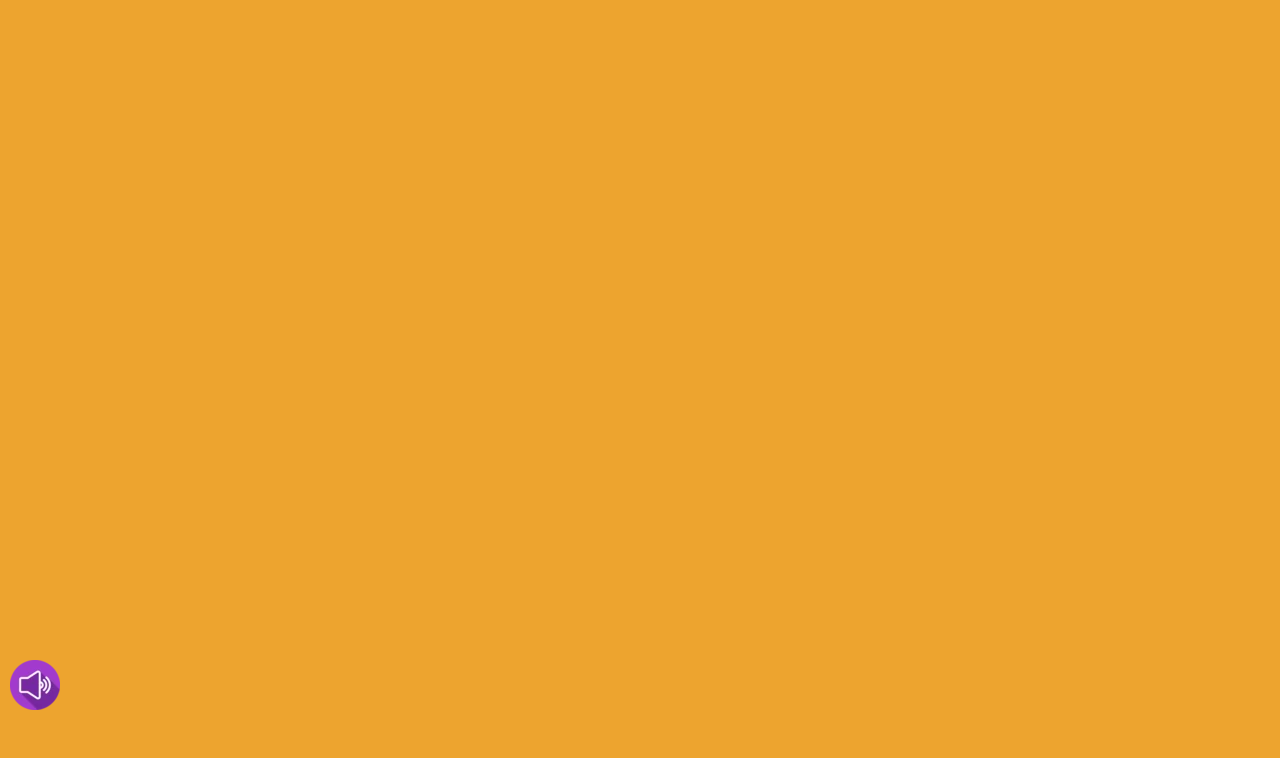
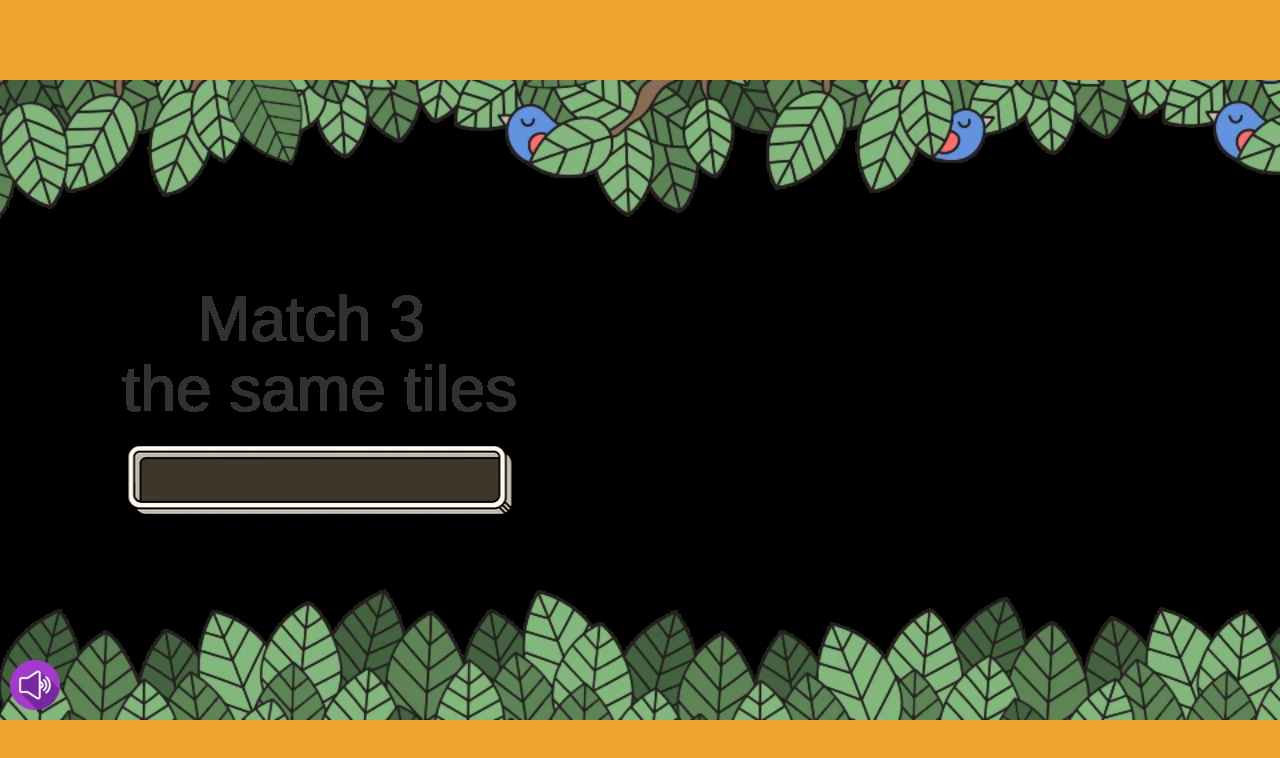
Before and after one commit to dimayu2882/3Tiles, a website built with Vite: page index.html in a window 1280 px wide. Built offline with nearby package versions, Linux system fonts and the light colour scheme; files whose address does not match are found by name.

Commit message:
creat left scene

```diff
--- a/index.html
+++ b/index.html
@@ -2,9 +2,9 @@
 <html lang="en">
 <head>
 	<meta charset="UTF-8" />
-	<link rel="icon" type="image/ico" href="/favicon.ico" />
+	<link rel="icon" type="image/png" href="/favicon.png" />
 	<meta name="viewport" content="width=device-width, initial-scale=1.0" />
-	<title>Crada Match</title>
+	<title>Match tree</title>
 	<link href="/style.css" rel="stylesheet">
 </head>
 
--- a/public/style.css
+++ b/public/style.css
@@ -34,6 +34,7 @@ canvas {
 	height: 100%;
 	object-fit: contain;
 	overflow: hidden;
+	background-color: #fff;
 }
 
 #preloader {
--- a/src/common/enums.js
+++ b/src/common/enums.js
@@ -2,6 +2,9 @@ export const labels = {
 	game: 'game',
 	sound: 'sound',
 	muteSlash: 'muteSlash',
+	leftScene: 'leftScene',
+	rightScene: 'rightScene',
+	containerUnits: 'containerUnits',
 };
 
 export const elementType = {
--- a/src/game/MainGame.js
+++ b/src/game/MainGame.js
@@ -3,7 +3,11 @@ import { Assets, Container } from 'pixi.js';
 import { appTextures } from '../common/assets.js';
 import { LOADER_FILL, PRELOADER_ID } from '../common/constants.js';
 import { labels } from '../common/enums.js';
-import { createSoundButton } from '../ui/index.js';
+import {
+	createSoundButton,
+	createBackgroundTop,
+	createBackgroundBottom, createLeftScene
+} from '../ui/index.js';
 import { eventBus } from '../utils/EventBus.js';
 import { GameManager } from './GameManager.js';
 
@@ -40,10 +44,13 @@ export class MainGame {
 		const { app } = this;
 		await this.loadAppAssets();
 
+		app.stage.addChild(this.gameContainer);
 		this.gameContainer.addChild(
-			createSoundButton(app)
+			createBackgroundTop(app),
+			createBackgroundBottom(app),
+			createLeftScene(app),
+			createSoundButton(app),
 		);
-		app.stage.addChild(this.gameContainer);
 
 		this.gameManager = new GameManager(app);
 		eventBus.emit('startGame');
--- a/src/modules/AppGame.js
+++ b/src/modules/AppGame.js
@@ -15,8 +15,8 @@ export class AppGame {
 	async initGame() {
 		this.app = new Application();
 		await this.app.init({
-			width: GAME_WIDTH,
-			height: GAME_HEIGHT,
+			width: window.innerWidth,
+			height: window.innerWidth / 2,
 			backgroundAlpha: 0,
 			antialias: true,
 			autoDensity: true,
@@ -38,11 +38,11 @@ export class AppGame {
 			let width, height;
 
 			if (ww >= wh) {
-				width = Math.min(ww, wh * 2, GAME_WIDTH);
+				width = ww;
 				height = width / 2;
 			} else {
-				height = Math.min(wh, ww * 2);
-				width = height / 2;
+				height = window.innerHeight;
+				width = window.innerWidth;
 			}
 			return { width, height };
 		}
--- /dev/null
+++ b/src/ui/backgroundBottom.js
@@ -0,0 +1,29 @@
+import { PixiElement } from '../utils/PixiElement.js';
+import { allTextureKeys } from '../common/assets.js';
+import { elementType, labels } from '../common/enums.js';
+
+export default function createBackgroundBottom(app) {
+	const backgroundBottom = new PixiElement(
+		{
+			type: elementType.SPRITE,
+			texture: allTextureKeys.bgBottom,
+			width: app.renderer.width,
+		},
+		onResizeHandler,
+		true
+	);
+	const elementBackgroundBottom = backgroundBottom.getElement();
+
+	const aspectRatio = elementBackgroundBottom.texture.width / elementBackgroundBottom.texture.height;
+	elementBackgroundBottom.height = elementBackgroundBottom.width / aspectRatio;
+	elementBackgroundBottom.position.set(0, app.renderer.height - elementBackgroundBottom.height);
+
+	function onResizeHandler() {
+		elementBackgroundBottom.width = app.renderer.width;
+		const aspectRatio = elementBackgroundBottom.texture.width / elementBackgroundBottom.texture.height;
+		elementBackgroundBottom.height = elementBackgroundBottom.width / aspectRatio;
+		elementBackgroundBottom.position.set(0, app.renderer.height - elementBackgroundBottom.height);
+	}
+
+	return elementBackgroundBottom;
+}
--- /dev/null
+++ b/src/ui/backgroundTop.js
@@ -0,0 +1,27 @@
+import { PixiElement } from '../utils/PixiElement.js';
+import { allTextureKeys } from '../common/assets.js';
+import { elementType, labels } from '../common/enums.js';
+
+export default function createBackgroundTop(app) {
+	const backgroundTop = new PixiElement(
+		{
+			type: elementType.SPRITE,
+			texture: allTextureKeys.bgTop,
+			position: [0],
+			width: app.renderer.width,
+		},
+		onResizeHandler,
+		true
+	);
+	const elementBackgroundTop = backgroundTop.getElement();
+	const aspectRatio = elementBackgroundTop.texture.width / elementBackgroundTop.texture.height;
+	elementBackgroundTop.height = elementBackgroundTop.width / aspectRatio;
+
+	function onResizeHandler() {
+		elementBackgroundTop.width = app.renderer.width;
+		const aspectRatio = elementBackgroundTop.texture.width / elementBackgroundTop.texture.height;
+		elementBackgroundTop.height = elementBackgroundTop.width / aspectRatio;
+	}
+
+	return elementBackgroundTop;
+}
--- /dev/null
+++ b/src/ui/leftScene.js
@@ -0,0 +1,67 @@
+import { PixiElement } from '../utils/PixiElement.js';
+import { allTextureKeys } from '../common/assets.js';
+import { elementType, labels } from '../common/enums.js';
+
+export default function createLeftScene(app) {
+	const textTitle = new PixiElement({
+		type: elementType.TEXT,
+		text: 'Match 3 \nthe same tiles',
+		style: {
+			fontFamily: 'Arial',
+			fontSize: app.renderer.width / 20,
+			fill: '#313131',
+			align: 'center',
+		}
+	});
+	const elementTextTitle = textTitle.getElement();
+
+	const containerUnits = new PixiElement({
+		type: elementType.SPRITE,
+		texture: allTextureKeys.container,
+		label: labels.containerUnits
+	});
+	const elementContainerUnits = containerUnits.getElement();
+
+	const leftScene = new PixiElement({
+			type: elementType.CONTAINER,
+			label: labels.leftScene,
+		}, onResizeHandlerLeftScene, true);
+	const elementLeftScene = leftScene.getElement();
+
+	leftScene.addChildren([elementTextTitle, elementContainerUnits]);
+
+	elementContainerUnits.position.set(
+		(elementTextTitle.width - elementContainerUnits.width) / 2,
+		elementTextTitle.height + 20
+	);
+
+	elementLeftScene.pivot.set(elementLeftScene.width / 2, elementLeftScene.height / 2);
+	elementLeftScene.position.set(
+		app.renderer.width / 4,
+		app.renderer.height / 2
+	);
+
+	function onResizeHandlerLeftScene() {
+		onResizeHandlerTextTitle();
+		onResizeHandlerContainerUnits();
+
+		elementLeftScene.pivot.set(elementLeftScene.width / 2, elementLeftScene.height / 2);
+		elementLeftScene.position.set(
+			app.renderer.width / 4,
+			app.renderer.height / 2
+		);
+	}
+
+	function onResizeHandlerTextTitle() {
+		elementTextTitle.style.fontSize = app.renderer.width / 20;
+	}
+
+	function onResizeHandlerContainerUnits() {
+		elementContainerUnits.position.set(
+			(elementTextTitle.width - elementContainerUnits.width) / 2,
+			elementTextTitle.height + 20
+		);
+	}
+
+	return elementLeftScene;
+}
--- /dev/null
+++ b/src/ui/rightScene.js
@@ -0,0 +1,16 @@
+import { PixiElement } from '../utils/PixiElement.js';
+import { allTextureKeys } from '../common/assets.js';
+import { elementType, labels } from '../common/enums.js';
+
+export default function createRightScene(app) {
+	const board = new PixiElement({
+		type: elementType.CONTAINER,
+	});
+	const elementBoard = board.getElement();
+
+	function onResizeHandler() {
+
+	}
+
+	return elementBoard;
+}
```
Also changed, not shown: src/ui/index.js (+8 -0 lines), public/favicon.ico (deleted), public/favicon.png (added).
